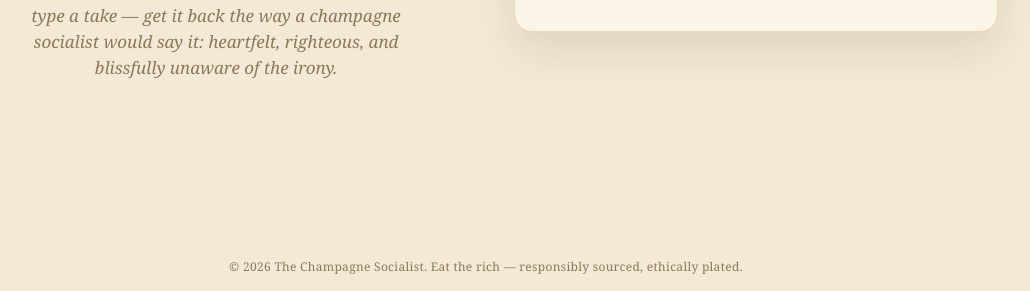
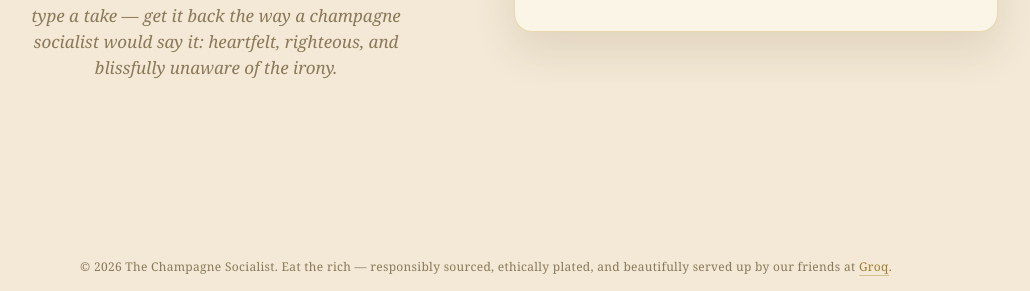
Before and after one commit to craiggrella/champagnesocialist, a website: page public/index.html in a window 1280 px wide. Shown: the part 509-800 px from the top of the page, without its empty margins (154-1184 px from the left). Drawn offline with Linux system fonts and the light colour scheme.

Commit message:
Footer: credit Groq with a link

```diff
--- a/public/index.html
+++ b/public/index.html
@@ -246,6 +246,18 @@
       color: var(--muted);
     }
 
+    .disclaimer a {
+      color: var(--gold-dark);
+      text-decoration: none;
+      border-bottom: 1px solid rgba(160, 127, 46, 0.4);
+      transition: color 0.2s, border-color 0.2s;
+    }
+
+    .disclaimer a:hover {
+      color: var(--gold);
+      border-color: var(--gold);
+    }
+
     /* ── Mobile / portrait: stack — logo + saying on top, input below ── */
     @media (max-width: 820px), (orientation: portrait) {
       .layout {
@@ -287,7 +299,7 @@
     </section>
   </main>
 
-  <footer class="disclaimer">© 2026 The Champagne Socialist. Eat the rich — responsibly sourced, ethically plated.</footer>
+  <footer class="disclaimer">© 2026 The Champagne Socialist. Eat the rich — responsibly sourced, ethically plated, and beautifully served up by our friends at <a href="https://groq.com" target="_blank" rel="noopener">Groq</a>.</footer>
 
   <script>
     const inputText = document.getElementById('input-text');
```
